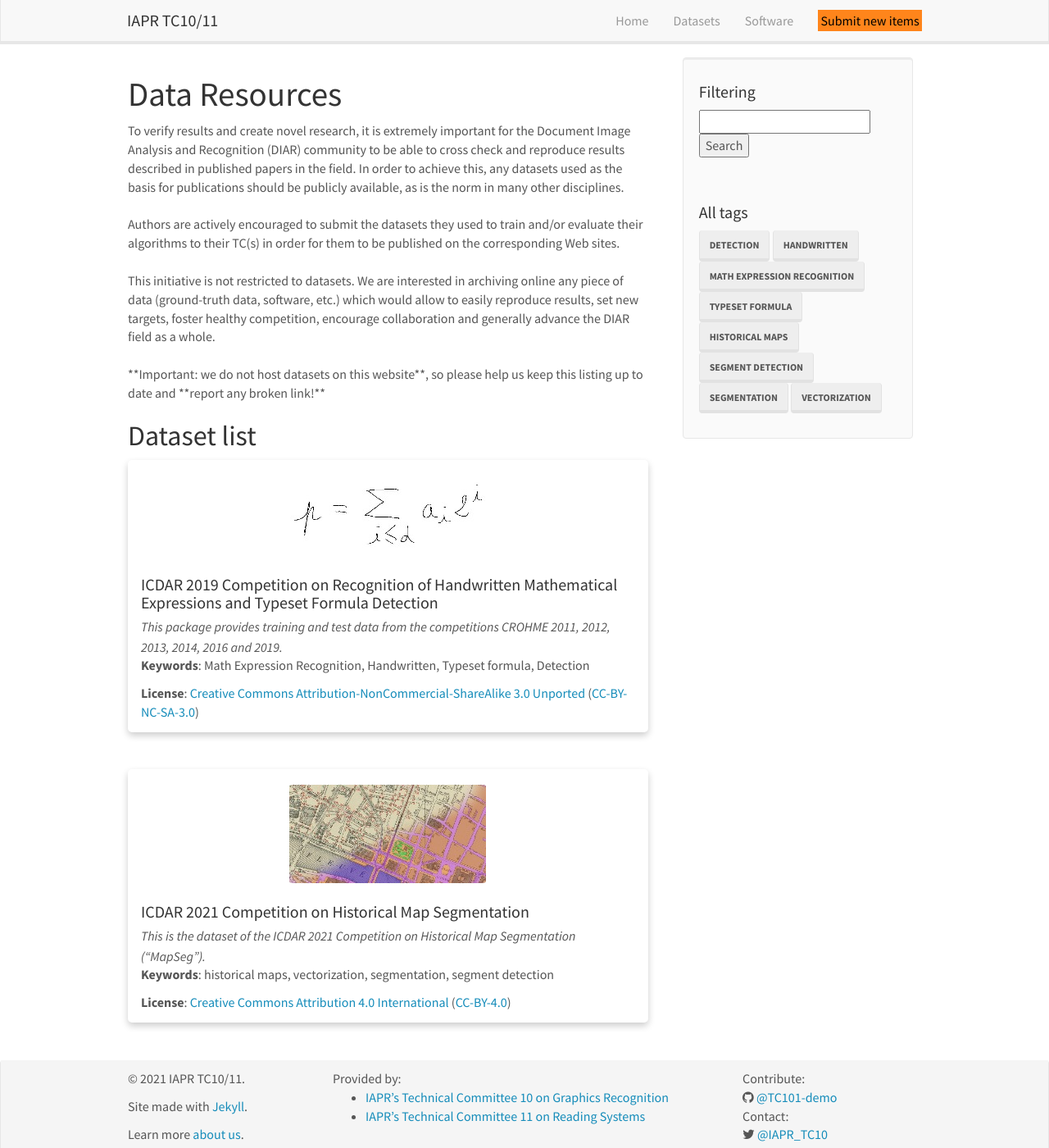
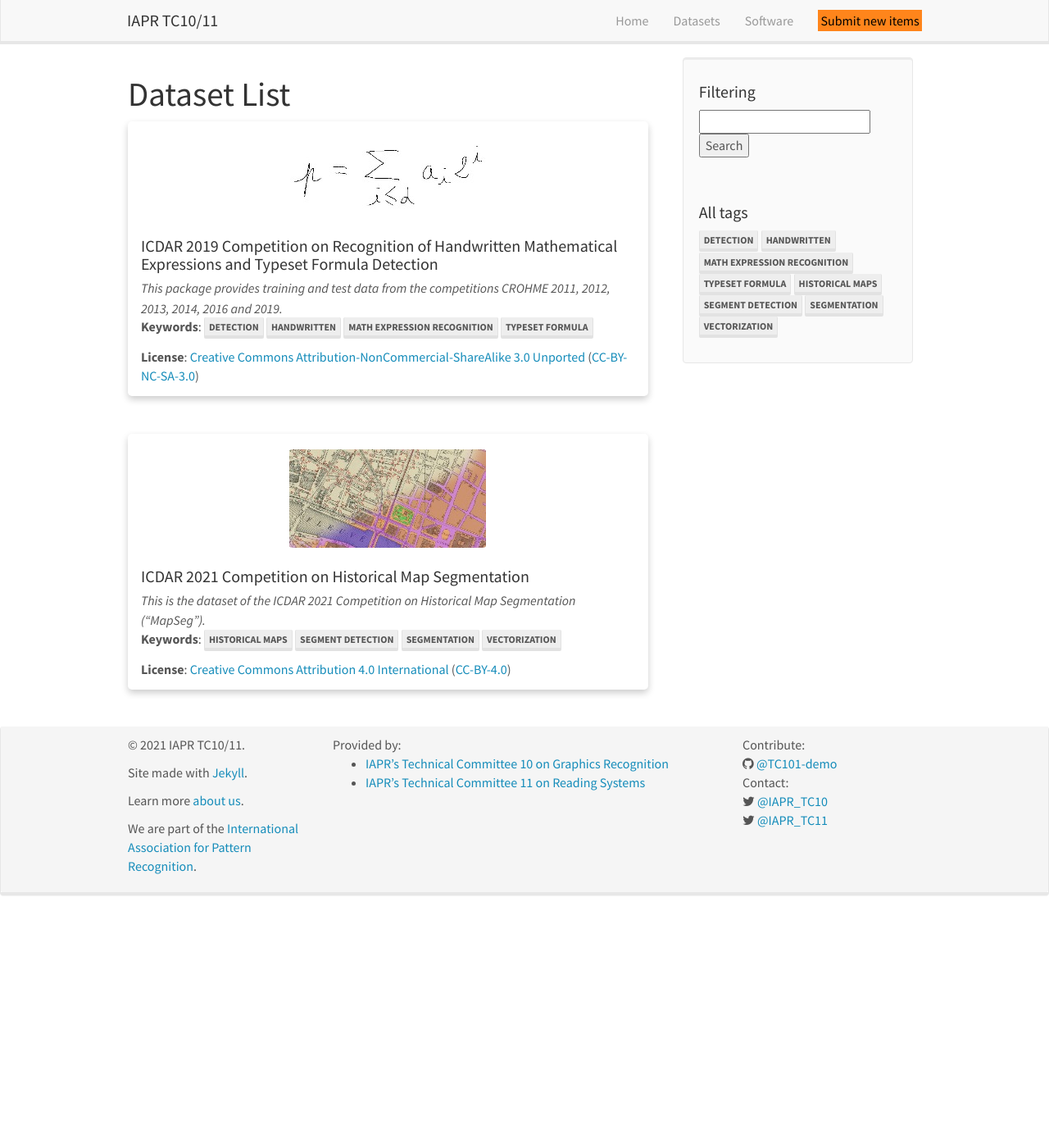
Before and after one commit to TC101-demo/TC101-demo.github.io, a Jekyll site: the page built from _pages/datasets.html, in a window 1280 px wide and 1400 px high. Shown: the whole window at 82% size. Built offline with Jekyll 4.4.1, drawn with Linux system fonts in a browser that asks for light colours; nearby versions of some CDN libraries.

Commit message:
Extract dataset summary template and improved tag links

```diff
--- a/_includes/dataset_search_bar.html
+++ b/_includes/dataset_search_bar.html
@@ -22,8 +22,8 @@
 <h4>All tags</h4>
 
 <p>
-  {% for tag in topics %}
-  <a class="btn btn-default" role="button" href="{{ site.url }}{{ site.baseurl }}?tag={{tag}}">{{ tag }}</a>
+  {% for tag in topics | sort %}
+  <a class="btn btn-default btn-xs" role="button" href="{{ site.url }}{{ site.baseurl }}?tag={{tag}}">{{ tag }}</a>
   {% endfor %}
 </p>
 
--- /dev/null
+++ b/_includes/dataset_summary_card.html
@@ -0,0 +1,43 @@
+<div class="dataset_card">\
+    <div class="dataset_container media">\
+        <div class="media-top">\
+            {% if dataset.thumbnail %}\
+        <a href="{{ dataset.url }}">\
+        <img src="{{dataset.thumbnail | relative_url}}" class="media-object" alt="Dataset illustration" style="margin-left: auto; margin-right: auto;">\
+     </a>\
+     {% endif %}\
+</div>\
+<div class="media-body">\
+    <a href="{{ dataset.url  }}">\
+    <h4 class="media-heading">{{ dataset.title }}</h4>\
+    </a>\
+    <em style="vertical-align: middle;">{{ dataset.abstract }}</em>\
+    {% if dataset.topic %}\
+    <p class="post-meta">\
+    <b>Topics</b>: <span itemprop="topic">{{ dataset.topic }}</span>\
+    </p>\
+    {% endif %}\
+    {% if dataset.tags %}\
+    <p class="post-meta">\
+    <b>Keywords</b>:\
+        <span itemprop="keywords">\
+        {% assign tags_sorted = dataset.tags | sort %}\
+        {% for tag in tags_sorted %}\
+        <a class="btn btn-default btn-xs" href="?tag={{ tag }}" role="button">{{ tag }}</a>\
+        {% endfor %}\
+        </span>\
+    </p>\
+    {% endif %}\
+    {% if dataset.license %}\
+    <p class="post-meta">\
+    <b>License</b>: <a href="{{ dataset.license.url_terms }}"><span itemprop="license">{{ dataset.license.name }}</span></a>\
+    {% if dataset.license.identifier %}\
+    (<a href="https://spdx.org/licenses/{{ dataset.license.identifier }}.html"><span>{{ dataset.license.identifier }}</span></a>)\
+    {% endif %}\
+    </p>\
+    {% endif %}\
+</div>\
+</div>\
+</div>\
+<br>\
+<br>
--- a/_layouts/datasets_list.html
+++ b/_layouts/datasets_list.html
@@ -3,8 +3,6 @@
 ---
 
   <div id="datasetid" class="col-sm-8">
-        <h1>Data Resources</h1>
-
 	{{ content }}
   </div>
   <div id="searchid" class="col-sm-4" >
--- a/_pages/datasets.html
+++ b/_pages/datasets.html
@@ -6,26 +6,7 @@
 permalink: /datasets/
 ---
 
-To verify results and create novel research, it is extremely important for the Document Image Analysis and Recognition (DIAR) community to be able to cross check and reproduce results described in published papers in the field. In order to achieve this, any datasets used as the basis for publications should be publicly available, as is the norm in many other disciplines.
-
-</br>
-</br>
-
-Authors are actively encouraged to submit the datasets they used to train and/or evaluate their algorithms to their TC(s) in order for them to be published on the corresponding Web sites.
-
-</br>
-</br>
-
-This initiative is not restricted to datasets. We are interested in archiving online any piece of data (ground-truth data, software, etc.) which would allow to easily reproduce results, set new targets, foster healthy competition, encourage collaboration and generally advance the DIAR field as a whole.
-
-</br>
-</br>
-
-**Important: we do not host datasets on this website**, so please help us keep this listing up to date and **report any broken link!**
-
-<!--more-->
-
-<h2>Dataset list</h2>
+<h1>Dataset List</h1>
 
 {% for dataset in site.datasets %}
     <div id="{{ dataset.slug }}"></div>
@@ -49,52 +30,16 @@
     return ''
   }
 
-
 function addFilteredElements() {
     var query = getQueryVariable('tag');
 
     {% for dataset in site.datasets %}
         if (query == null || query == '' || {{ dataset.tags | jsonify }}.includes(query)) {
             element = document.getElementById('{{ dataset.slug }}');
-            element.innerHTML = '<div class="dataset_card">\
-        			  <div class="dataset_container media"}">\
-            			  <div class="media-top">\
-            			      {% if dataset.thumbnail %}\
-			              <a href="{{ dataset.url }}">\
-				          <img src="{{dataset.thumbnail | relative_url}}" class="media-object" alt="Dataset illustration" style="margin-left: auto; margin-right: auto;">\
-				       </a>\
-				       {% endif %}\
-				  </div>\
-				  <div class="media-body">\
-				      <a href="{{ dataset.url  }}">\
-					  <h4 class="media-heading">{{ dataset.title }}</h4>\
-				      </a>\
-				      <em style="vertical-align: middle;">{{ dataset.abstract }}</em>\
-				      {% if dataset.topic %}\
-					  <p class="post-meta">\
-					  <b>Topics</b>: <span itemprop="topic">{{ dataset.topic }}</span>\
-					  </p>\
-					  {% endif %}\
-					  {% if dataset.tags %}\
-					  <p class="post-meta">\
-					  <b>Keywords</b>: <span itemprop="keywords">{{ dataset.tags | array_to_sentence_string: "" }}</span>\
-					  </p>\
-					  {% endif %}\
-					  {% if dataset.license %}\
-					  <p class="post-meta">\
-					  <b>License</b>: <a href="{{ dataset.license.url_terms }}"><span itemprop="license">{{ dataset.license.name }}</span></a>\
-					  {% if dataset.license.identifier %}\
-					  (<a href="https://spdx.org/licenses/{{ dataset.license.identifier }}.html"><span>{{ dataset.license.identifier }}</span></a>)\
-					  {% endif %}\
-					  </p>\
-					  {% endif %}\
-				  </div>\
-				  </div>\
-				  </div>\
-				  <br>\
-				  <br>';
+            element.innerHTML = '{% include dataset_summary_card.html %}';
 				}
 	{% endfor %}
 }
- addFilteredElements();
+
+addFilteredElements();
 </script>
```
